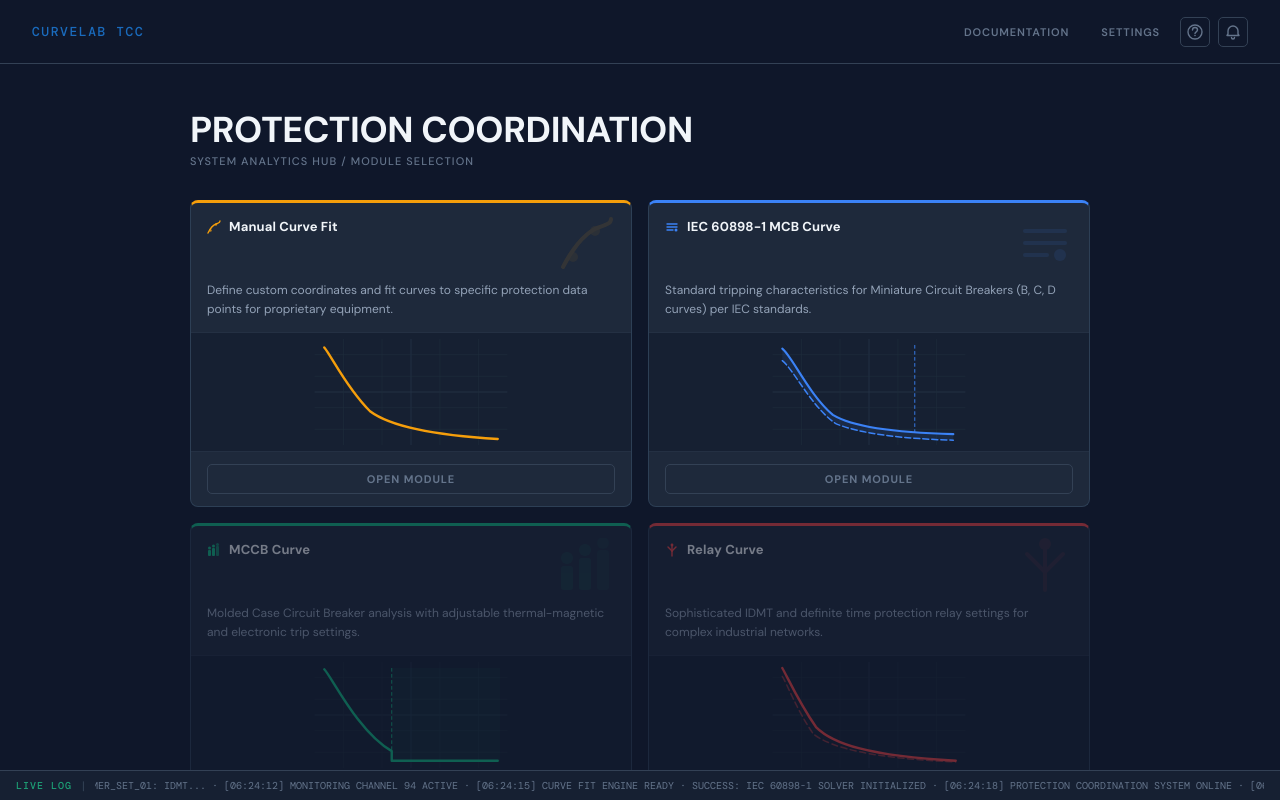
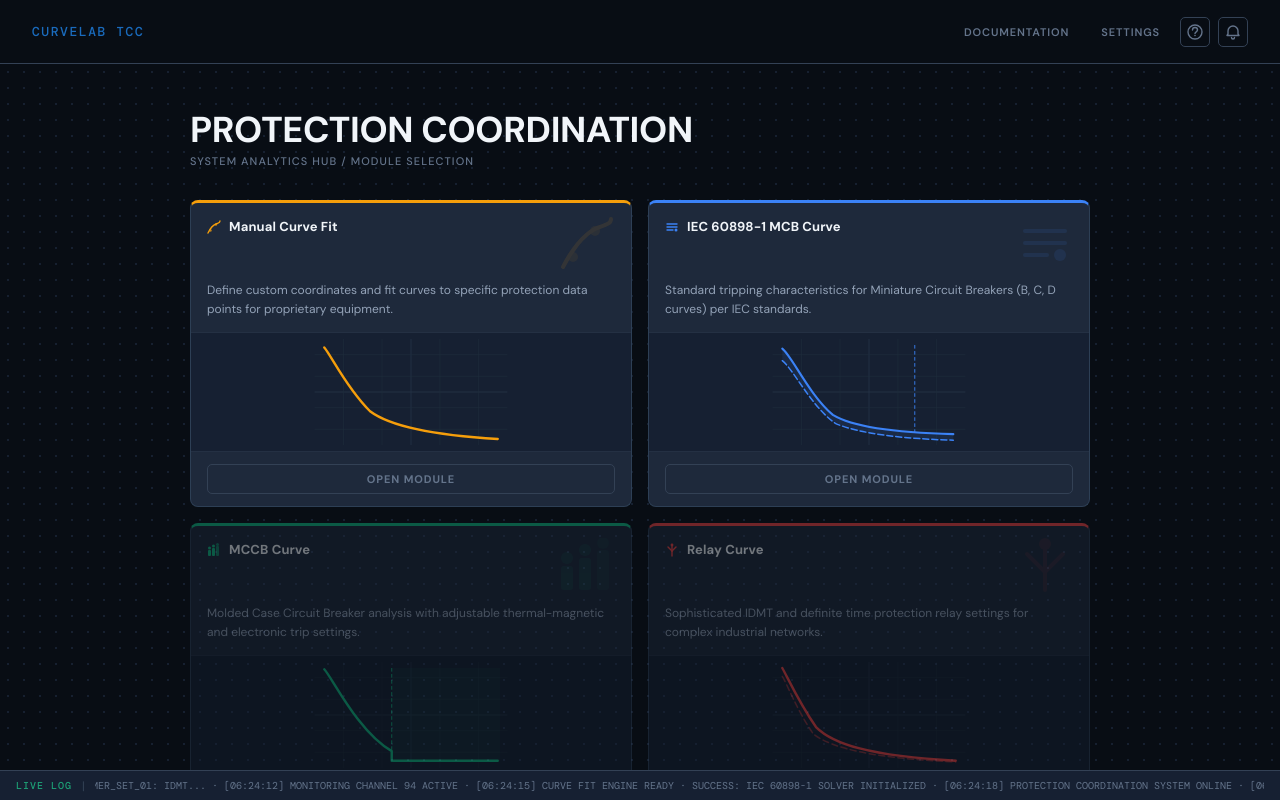
Before and after one commit to cmarioep/Visual-TCC-Editor, a React (Vite) app: page / in a window 1280 px wide. Built offline with nearby package versions, Linux system fonts and the light colour scheme.

Commit message:
Feat: dot grid background on home, darker global bg #080d14

```diff
--- a/src/styles/_home.scss
+++ b/src/styles/_home.scss
@@ -82,6 +82,8 @@
   align-items: center;
   padding: 48px 32px 32px;
   gap: 32px;
+  background-image: radial-gradient(circle, #162030 1.2px, transparent 1.2px);
+  background-size: 16px 16px;
 }
 
 // ── Hero ──────────────────────────────────────────────────────────────────────
--- a/src/styles/_variables.scss
+++ b/src/styles/_variables.scss
@@ -10,7 +10,7 @@ $color-success:        #1d9e75;
 $color-success-light:  rgba(29, 158, 117, 0.12);
 $color-danger:         #ef4444;
 
-$color-bg:             #0f172a;
+$color-bg:             #080d14;
 $color-surface:        #1e293b;
 $color-surface-muted:  #162032;
 $color-border:         #334155;
```
